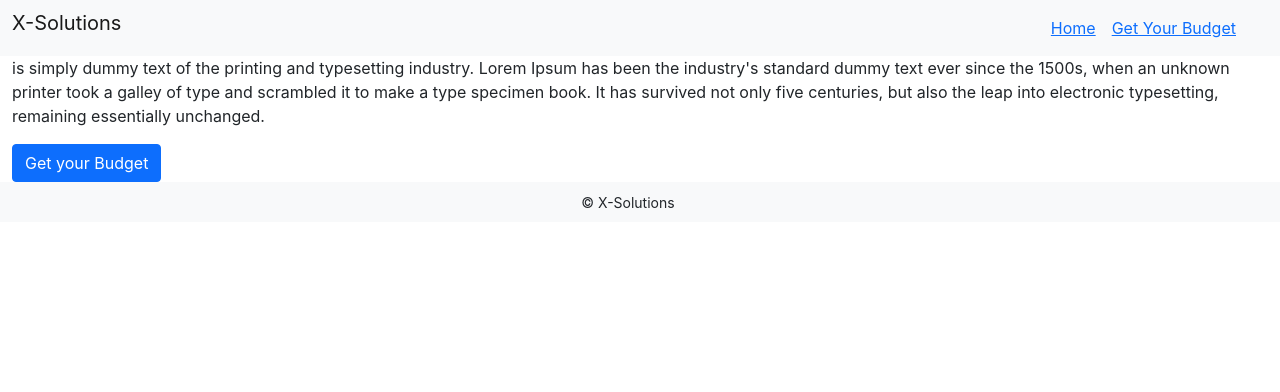
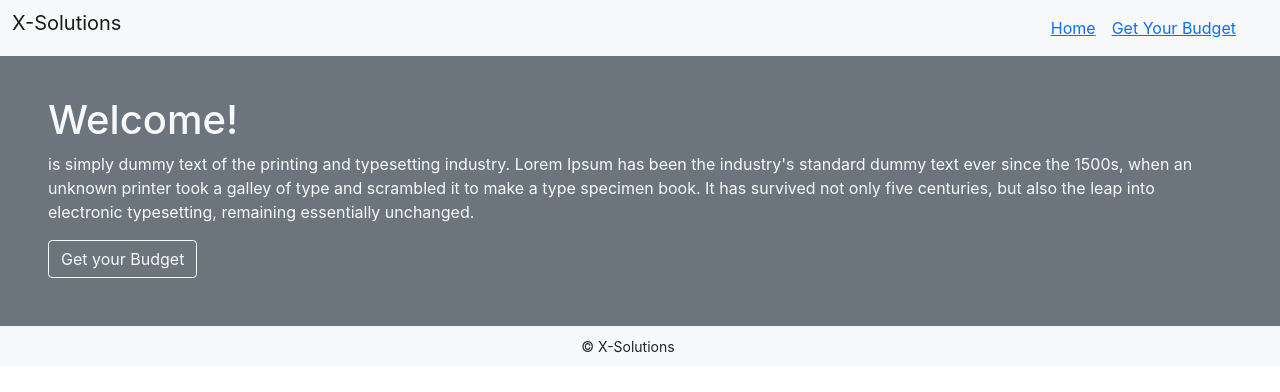
Before and after one commit to adaldin/budgetApp, a React (Create React App) app in the folder budget-app/: page / in a window 1280 px wide. Shown: the top 392 px of the page. Built offline with nearby package versions, Linux system fonts and the light colour scheme.

Commit message:
Welcome Page Bootstrap

```diff
--- a/budget-app/src/pages/welcome.js
+++ b/budget-app/src/pages/welcome.js
@@ -1,12 +1,15 @@
 import React from "react";
+import Row from "react-bootstrap/Row";
 import Button from "react-bootstrap/Button";
 import Container from "react-bootstrap/Container";
 
 function Welcome() {
   return (
-    <React.Fragment>
-      <Container fluid>
+    <Container fluid className="mt-5 bg-secondary text-light p-5">
+      <Row>
         <h1>Welcome!</h1>
+      </Row>
+      <Row>
         <p>
           is simply dummy text of the printing and typesetting industry. Lorem
           Ipsum has been the industry's standard dummy text ever since the
@@ -15,10 +18,9 @@ function Welcome() {
           but also the leap into electronic typesetting, remaining essentially
           unchanged.{" "}
         </p>
-
-        <Button>Get your Budget</Button>
-      </Container>
-    </React.Fragment>
+      </Row>
+      <Button variant="outline-light">Get your Budget</Button>
+    </Container>
   );
 }
 export default Welcome;
```
